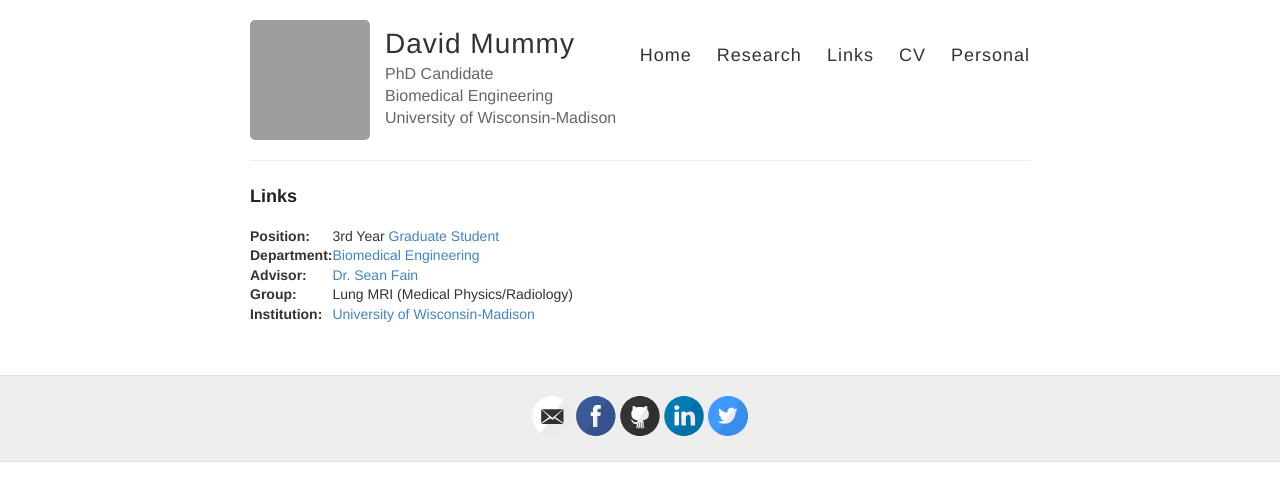
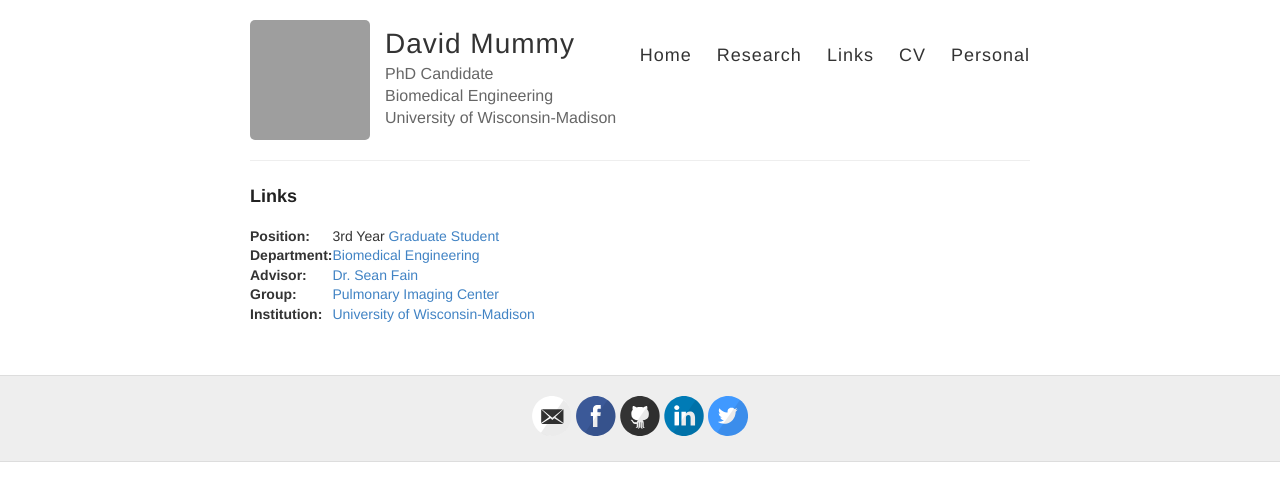
Before and after one commit to mummydg/mummydg.github.io, a Jekyll site: the page built from links.md, in a window 1280 px wide. Shown: the top 501 px of the page. Built offline with Jekyll 4.4.1, drawn with Linux system fonts in a browser that asks for light colours; grey boxes are pictures that could not be loaded.

Commit message:
pulmonary imaging center reference

```diff
--- a/links.md
+++ b/links.md
@@ -9,6 +9,6 @@ permalink: /links/
 			<tr><td class = "left"><b>Position:</b></td><td> 3rd Year <a href = "https://www.youtube.com/watch?v=qqrCoyVK80I">Graduate Student</a></td></tr>
 			<tr><td class = "left"><b>Department:</b></td><td><a href = "http://www.engr.wisc.edu/bme.html"> Biomedical Engineering</a></td></tr>
 			<tr><td class = "left"><b>Advisor:</b></td><td> <a href = "https://www.medphysics.wisc.edu/directory/fain.php">Dr. Sean Fain</a> </td></tr>
-			<tr><td class = "left"><b>Group:</b></td><td> Lung MRI (Medical Physics/Radiology)</td></tr>
+			<tr><td class = "left"><b>Group:</b></td><td><a href="https://www.medphysics.wisc.edu/research/pulmonaryimaging/">Pulmonary Imaging Center</a></td></tr>
 			<tr><td class = "left"><b>Institution:</b></td><td> <a href = "http://www.wisc.edu/"> University of Wisconsin-Madison</a></td></tr>
 </table>
```
